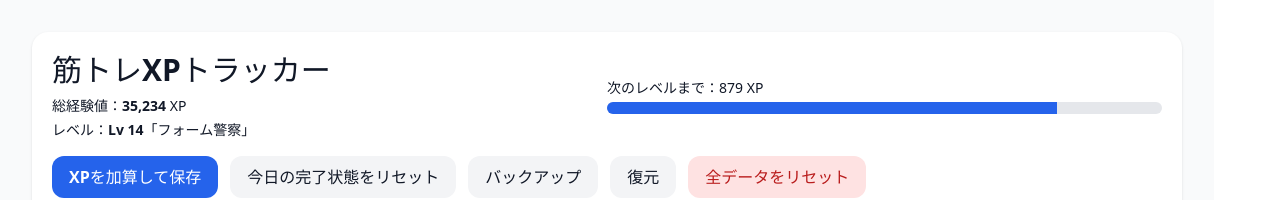
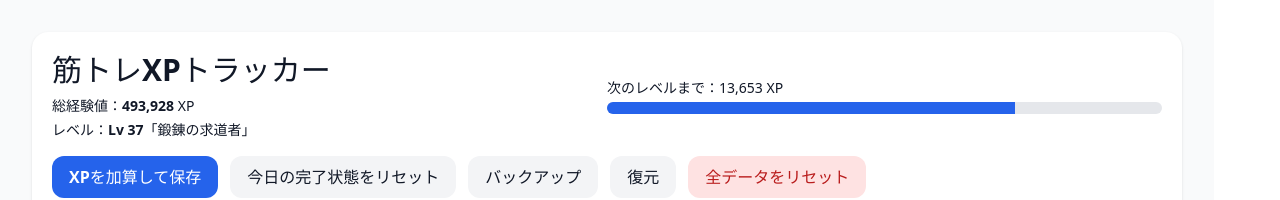
Before and after one commit to potyomukin1993/muscle-xp-tracker, a React (Vite) app in the folder vitejs-vite-sygis3wt/: page / in a window 1280 px wide. Shown: the top 200 px of the page. Built offline with nearby package versions, Linux system fonts and the light colour scheme.

Commit message:
Update App.tsx

```diff
--- a/vitejs-vite-sygis3wt/src/App.tsx
+++ b/vitejs-vite-sygis3wt/src/App.tsx
@@ -152,7 +152,7 @@ function resetDoneOnly(exercises: ExerciseTemplate[]) {
 }
 
 export default function App() {
-  const [totalXP, setTotalXP] = useState<number>(35234);
+  const [totalXP, setTotalXP] = useState<number>(493928);
   const [notes, setNotes] = useState<Note[]>([]);
   const [todayDate, setTodayDate] = useState<string>(
     new Date().toISOString().slice(0, 10)
```
